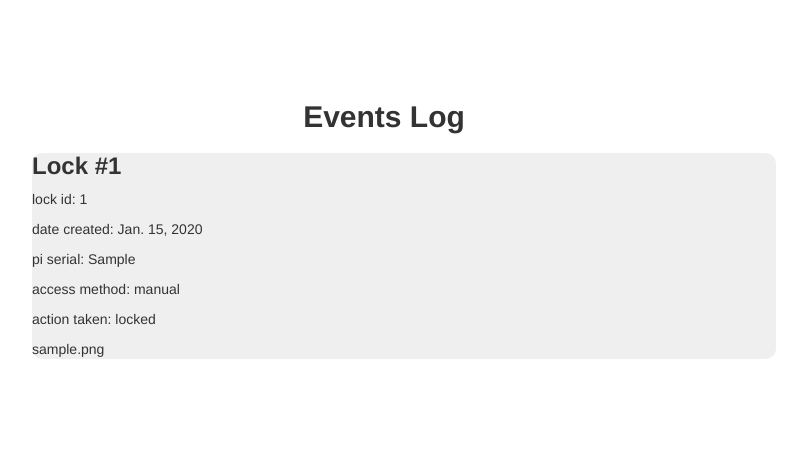
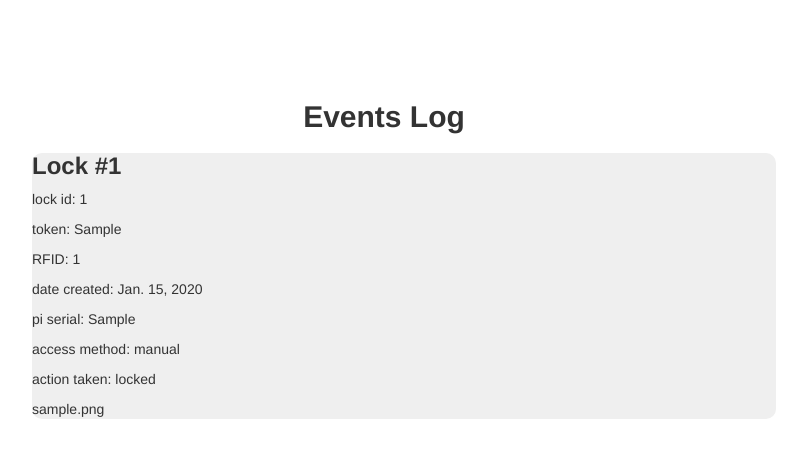
Before and after one commit to Secured-Pi/Secured-Pi, a Django app: page /events/ in a window 1280 px wide. Shown: the part 48-506 px from the top of the page, without its empty margins (256-1063 px from the left). Run offline with Django 3.2, Linux system fonts and the light colour scheme; a user stored in the database is signed in; tables that the repository leaves empty hold one stand-in row (values such as "Sample post"); parts of the project's set-up code (start-up, migrations or seed data) failed here and were passed over; some libraries are stand-ins or nearby versions.

Commit message:
changed events.html to display other fields.

```diff
--- a/securedpi_events/templates/securedpi_events/events.html
+++ b/securedpi_events/templates/securedpi_events/events.html
@@ -9,6 +9,8 @@
           <li class="events">
             <h3><strong>Lock #{{ event.lock_id.title }}</strong></h3>
             <p>lock id: {{ event.lock_id}}</p>
+            <p>token: {{ event.token }}</p>
+            <p>RFID: {{ event.RFID }}</p>
             <p>date created: {{ event.date_created }}</p>
             <p>pi serial: {{ event.serial}}</p>
             <p>access method: {{ event.method }}</p>
```
